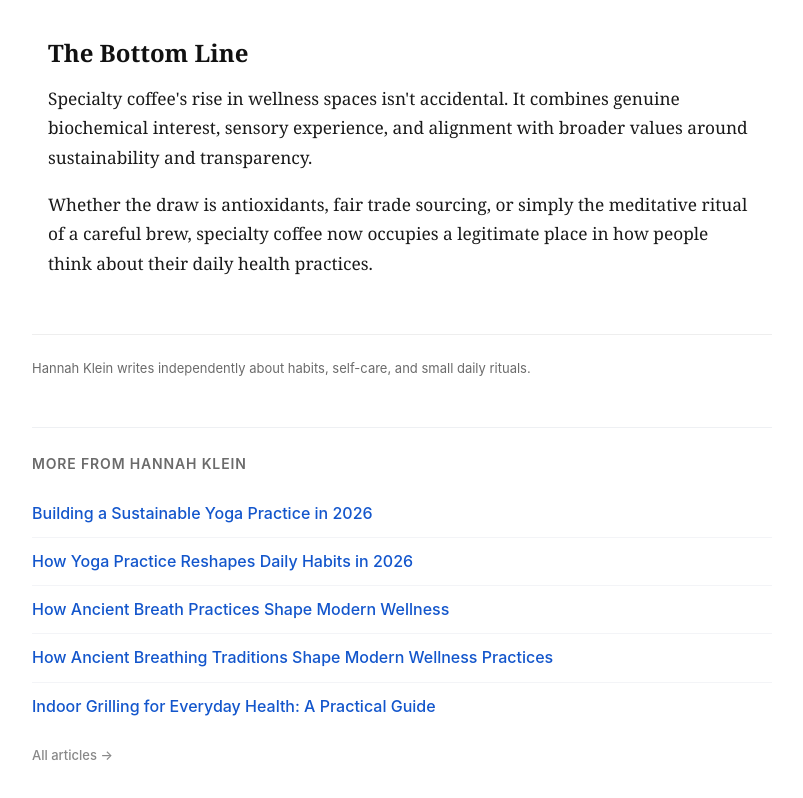
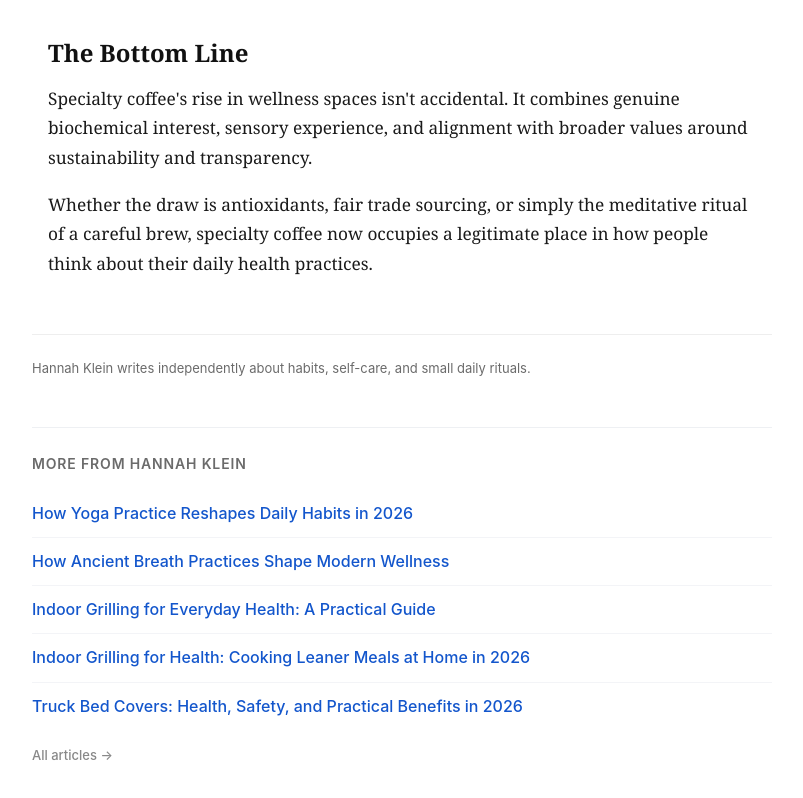
Before and after one commit to fiazsumra/sbg-parasite-hannah-klein-p48, a plain HTML site: page posts/how-specialty-coffee-became-a-wellness-staple-in-2026.html in a window 1280 px wide. Shown: the part 3840-4638 px from the top of the page, without its empty margins (238-1041 px from the left). Drawn offline with Linux system fonts and the light colour scheme.

Commit message:
parasite publication update

```diff
--- a/posts/how-specialty-coffee-became-a-wellness-staple-in-2026.html
+++ b/posts/how-specialty-coffee-became-a-wellness-staple-in-2026.html
@@ -174,10 +174,10 @@ URL: -->
 <aside class="bio">
   Hannah Klein writes independently about habits, self-care, and small daily rituals.
 </aside>
-<aside class="more"><h3>More from Hannah Klein</h3><ul><li><a href="/posts/building-a-sustainable-yoga-practice-in-2026.html">Building a Sustainable Yoga Practice in 2026</a></li>
-<li><a href="/posts/how-yoga-practice-reshapes-daily-habits-in-2026.html">How Yoga Practice Reshapes Daily Habits in 2026</a></li>
+<aside class="more"><h3>More from Hannah Klein</h3><ul><li><a href="/posts/how-yoga-practice-reshapes-daily-habits-in-2026.html">How Yoga Practice Reshapes Daily Habits in 2026</a></li>
 <li><a href="/posts/how-ancient-breath-practices-shape-modern-wellness.html">How Ancient Breath Practices Shape Modern Wellness</a></li>
-<li><a href="/posts/how-ancient-breathing-traditions-shape-modern-wellness-pract.html">How Ancient Breathing Traditions Shape Modern Wellness Practices</a></li>
-<li><a href="/posts/indoor-grilling-for-everyday-health-a-practical-guide.html">Indoor Grilling for Everyday Health: A Practical Guide</a></li></ul><a class="all" href="/">All articles &rarr;</a></aside>
+<li><a href="/posts/indoor-grilling-for-everyday-health-a-practical-guide.html">Indoor Grilling for Everyday Health: A Practical Guide</a></li>
+<li><a href="/posts/indoor-grilling-for-health-cooking-leaner-meals-at-home-in-2.html">Indoor Grilling for Health: Cooking Leaner Meals at Home in 2026</a></li>
+<li><a href="/posts/truck-bed-covers-health-safety-and-practical-benefits-in-202.html">Truck Bed Covers: Health, Safety, and Practical Benefits in 2026</a></li></ul><a class="all" href="/">All articles &rarr;</a></aside>
 </body>
 </html>
```
